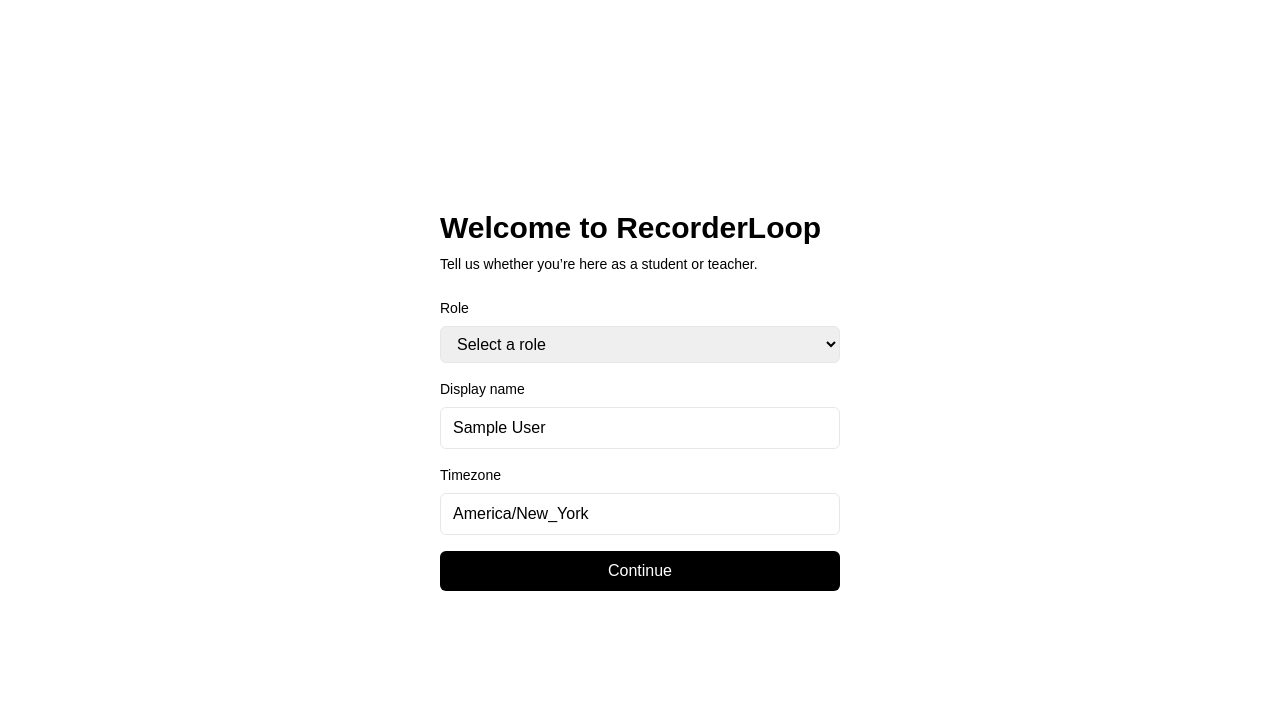
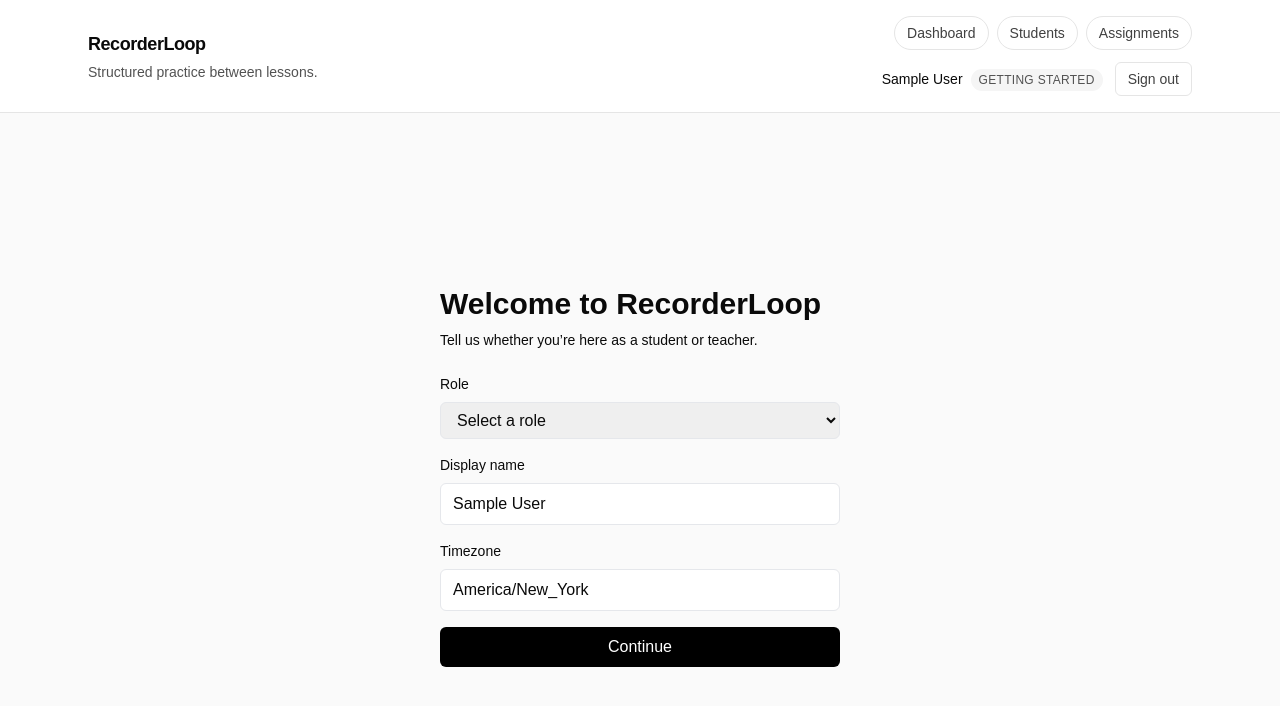
Before and after one commit to PhilDenoncourt/recorderloop, a Next.js app: page /onboarding in a window 1280 px wide. Shown: the top 706 px of the page. Built offline with nearby package versions, Linux system fonts and the light colour scheme; no server answers; sample sign-in values are in the browser's storage.

Commit message:
Add authenticated app shell

```diff
--- /dev/null
+++ b/src/app/(app)/actions.ts
@@ -0,0 +1,9 @@
+'use server'
+
+import { signOut } from '@/lib/auth'
+
+export async function signOutAction() {
+  await signOut({
+    redirectTo: '/login',
+  })
+}
--- /dev/null
+++ b/src/app/(app)/layout.tsx
@@ -0,0 +1,81 @@
+import Link from 'next/link'
+import type { ReactNode } from 'react'
+
+import { signOutAction } from '@/app/(app)/actions'
+import { requireSession } from '@/lib/session'
+
+type AppLayoutProps = {
+  children: ReactNode
+}
+
+export default async function AppLayout({ children }: AppLayoutProps) {
+  const session = await requireSession()
+
+  const role = session.user.role
+  const isStudent = role === 'STUDENT'
+  const dashboardHref = isStudent ? '/student' : '/teacher'
+  const navItems = isStudent
+    ? [
+        { href: '/student', label: 'Dashboard' },
+        { href: '/student/practice-items', label: 'Practice items' },
+      ]
+    : [
+        { href: '/teacher', label: 'Dashboard' },
+        { href: '/teacher/students', label: 'Students' },
+        { href: '/teacher/assignments', label: 'Assignments' },
+      ]
+
+  const displayName = session.user.name ?? session.user.email ?? 'Account'
+  const roleLabel = role ? `${role.charAt(0)}${role.slice(1).toLowerCase()}` : 'Getting started'
+
+  return (
+    <div className="min-h-screen bg-neutral-50 text-neutral-950">
+      <header className="border-b border-neutral-200 bg-white">
+        <div className="mx-auto flex max-w-6xl flex-col gap-4 px-4 py-4 sm:px-6 lg:flex-row lg:items-center lg:justify-between">
+          <div className="space-y-1">
+            <Link className="text-lg font-semibold tracking-tight" href={dashboardHref}>
+              RecorderLoop
+            </Link>
+            <p className="text-sm text-neutral-600">
+              Structured practice between lessons.
+            </p>
+          </div>
+
+          <div className="flex flex-col gap-3 lg:items-end">
+            <nav className="flex flex-wrap gap-2">
+              {navItems.map((item) => (
+                <Link
+                  key={item.href}
+                  href={item.href}
+                  className="rounded-full border border-neutral-200 bg-white px-3 py-1.5 text-sm font-medium text-neutral-700 hover:border-neutral-300 hover:text-neutral-950"
+                >
+                  {item.label}
+                </Link>
+              ))}
+            </nav>
+
+            <div className="flex flex-wrap items-center gap-3 text-sm text-neutral-600">
+              <span>
+                <span className="font-medium text-neutral-950">{displayName}</span>
+                <span className="ml-2 rounded-full bg-neutral-100 px-2 py-1 text-xs uppercase tracking-wide text-neutral-600">
+                  {roleLabel}
+                </span>
+              </span>
+
+              <form action={signOutAction}>
+                <button
+                  type="submit"
+                  className="rounded-md border border-neutral-200 px-3 py-1.5 text-sm font-medium text-neutral-700 hover:border-neutral-300 hover:text-neutral-950"
+                >
+                  Sign out
+                </button>
+              </form>
+            </div>
+          </div>
+        </div>
+      </header>
+
+      <main>{children}</main>
+    </div>
+  )
+}
--- a/src/app/(app)/onboarding/page.tsx
+++ b/src/app/(app)/onboarding/page.tsx
@@ -15,7 +15,7 @@ export default async function OnboardingPage() {
   }
 
   return (
-    <main className="mx-auto flex min-h-screen max-w-md flex-col justify-center gap-6 px-6">
+    <div className="mx-auto flex min-h-[calc(100vh-73px)] max-w-md flex-col justify-center gap-6 px-6 py-8">
       <div className="space-y-2">
         <h1 className="text-3xl font-semibold">Welcome to RecorderLoop</h1>
         <p className="text-sm text-muted-foreground">
@@ -27,6 +27,6 @@ export default async function OnboardingPage() {
         defaultDisplayName={session.user.name ?? ''}
         timezone="America/New_York"
       />
-    </main>
+    </div>
   )
 }
--- a/src/app/(app)/student/page.tsx
+++ b/src/app/(app)/student/page.tsx
@@ -8,7 +8,7 @@ export default async function StudentDashboardPage() {
   const data = await getStudentDashboardData(session.user.id)
 
   return (
-    <main className="mx-auto flex max-w-5xl flex-col gap-8 px-6 py-8">
+    <div className="mx-auto flex max-w-5xl flex-col gap-8 px-6 py-8">
       <div className="space-y-2">
         <h1 className="text-3xl font-semibold">Student dashboard</h1>
         <p className="text-sm text-neutral-600">
@@ -81,6 +81,6 @@ export default async function StudentDashboardPage() {
           )}
         </section>
       </div>
-    </main>
+    </div>
   )
 }
--- a/src/app/(app)/student/practice-items/page.tsx
+++ b/src/app/(app)/student/practice-items/page.tsx
@@ -21,7 +21,7 @@ export default async function StudentPracticeItemsPage() {
   })
 
   return (
-    <main className="mx-auto flex max-w-5xl flex-col gap-8 px-6 py-8">
+    <div className="mx-auto flex max-w-5xl flex-col gap-8 px-6 py-8">
       <div className="space-y-2">
         <h1 className="text-3xl font-semibold">Practice items</h1>
         <p className="text-sm text-neutral-600">
@@ -74,6 +74,6 @@ export default async function StudentPracticeItemsPage() {
           <PracticeItemForm />
         </aside>
       </div>
-    </main>
+    </div>
   )
 }
--- /dev/null
+++ b/src/app/(app)/teacher/assignments/page.tsx
@@ -0,0 +1,20 @@
+import { requireTeacher } from '@/lib/permissions'
+
+export default async function TeacherAssignmentsPage() {
+  await requireTeacher()
+
+  return (
+    <div className="mx-auto flex max-w-5xl flex-col gap-6 px-6 py-8">
+      <div className="space-y-2">
+        <h1 className="text-3xl font-semibold">Assignments</h1>
+        <p className="text-sm text-neutral-600">
+          Assignment creation and review will live here next.
+        </p>
+      </div>
+
+      <section className="rounded-xl border border-dashed border-neutral-300 bg-white px-5 py-6 text-sm text-neutral-600">
+        Placeholder surface for upcoming teacher assignment workflows.
+      </section>
+    </div>
+  )
+}
--- a/src/app/(app)/teacher/page.tsx
+++ b/src/app/(app)/teacher/page.tsx
@@ -4,11 +4,36 @@ export default async function TeacherDashboardPage() {
   await requireTeacher()
 
   return (
-    <main className="p-6">
-      <h1 className="text-2xl font-semibold">Teacher dashboard</h1>
-      <p className="mt-2 text-sm text-muted-foreground">
-        Linked students, assignments, and review summaries will appear here.
-      </p>
-    </main>
+    <div className="mx-auto flex max-w-5xl flex-col gap-6 px-6 py-8">
+      <div className="space-y-2">
+        <h1 className="text-3xl font-semibold">Teacher dashboard</h1>
+        <p className="text-sm text-neutral-600">
+          Linked students, assignments, and review summaries will appear here.
+        </p>
+      </div>
+
+      <div className="grid gap-4 md:grid-cols-2 xl:grid-cols-3">
+        <section className="rounded-xl border border-neutral-200 bg-white p-5 shadow-sm">
+          <h2 className="text-lg font-semibold">Students</h2>
+          <p className="mt-2 text-sm text-neutral-600">
+            View active student relationships and recent activity.
+          </p>
+        </section>
+
+        <section className="rounded-xl border border-neutral-200 bg-white p-5 shadow-sm">
+          <h2 className="text-lg font-semibold">Assignments</h2>
+          <p className="mt-2 text-sm text-neutral-600">
+            Upcoming assignment creation and review flows will live here.
+          </p>
+        </section>
+
+        <section className="rounded-xl border border-neutral-200 bg-white p-5 shadow-sm">
+          <h2 className="text-lg font-semibold">Account</h2>
+          <p className="mt-2 text-sm text-neutral-600">
+            Sign out is available from the shared app shell on every authenticated page.
+          </p>
+        </section>
+      </div>
+    </div>
   )
 }
--- /dev/null
+++ b/src/app/(app)/teacher/students/page.tsx
@@ -0,0 +1,49 @@
+import { requireTeacher } from '@/lib/permissions'
+import { getTeacherDashboardData } from '@/lib/queries/teacher-dashboard'
+
+export default async function TeacherStudentsPage() {
+  const session = await requireTeacher()
+  const data = await getTeacherDashboardData(session.user.id)
+
+  return (
+    <div className="mx-auto flex max-w-5xl flex-col gap-6 px-6 py-8">
+      <div className="space-y-2">
+        <h1 className="text-3xl font-semibold">Students</h1>
+        <p className="text-sm text-neutral-600">
+          Active student relationships and their most recent practice activity.
+        </p>
+      </div>
+
+      <section className="rounded-xl border border-neutral-200 bg-white shadow-sm">
+        <div className="border-b border-neutral-200 px-4 py-3">
+          <h2 className="text-lg font-semibold">Active students</h2>
+        </div>
+
+        {data.students.length === 0 ? (
+          <div className="px-4 py-6 text-sm text-neutral-600">
+            No active students yet. This surface is ready for the linking flow next.
+          </div>
+        ) : (
+          <ul className="divide-y divide-neutral-200">
+            {data.students.map(({ linkId, student }) => (
+              <li key={linkId} className="space-y-2 px-4 py-4">
+                <div className="flex flex-wrap items-start justify-between gap-3">
+                  <div>
+                    <p className="font-medium text-neutral-950">
+                      {student.profile?.displayName || student.name || student.email}
+                    </p>
+                    <p className="text-sm text-neutral-600">{student.email}</p>
+                  </div>
+
+                  <span className="rounded-full bg-neutral-100 px-2 py-1 text-xs uppercase tracking-wide text-neutral-600">
+                    {student.practiceSessions.length} recent sessions loaded
+                  </span>
+                </div>
+              </li>
+            ))}
+          </ul>
+        )}
+      </section>
+    </div>
+  )
+}
```
